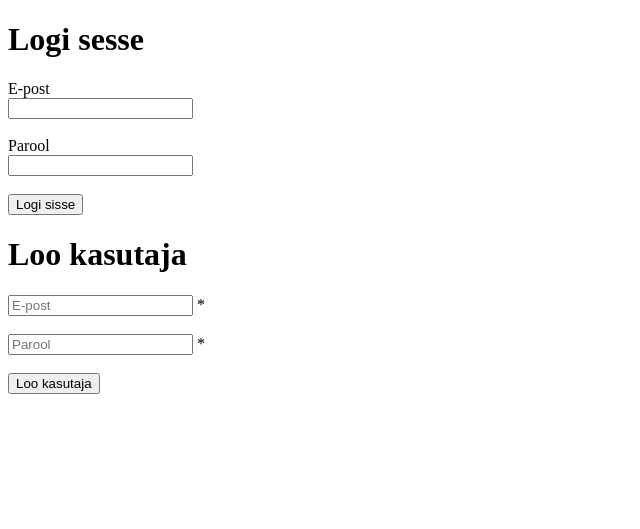
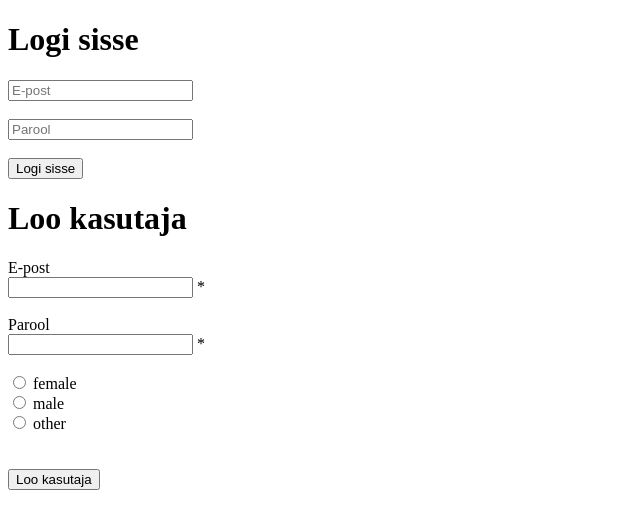
Before and after one commit to grim4ik/tund_4, a PHP site: page /login.php in a window 1280 px wide. Shown: the top 529 px of the page, without its empty margins (0-640 px from the left). Run offline with PHP 8.4, Linux system fonts and the light colour scheme.

Commit message:
login.php

```diff
--- a/login.php
+++ b/login.php
@@ -6,37 +6,60 @@
 
 	//var_dump($_POST);
 
-		$singupEmailError = "*";
+	//MUTUJAD
+	$signupEmailError = "*";
+	$signupEmail = "";
 
 	//kas keegi vajutas nuppu ja see on olemas
 
-	if (isset($_POST["singupEmail"])) {
+	if (isset ($_POST["signupEmail"])) {
 
-		//on oleam
+		//on olemas
 		// kas epost on tühi
-		if (empty($_POST["sinupEmail"])) {
+		if (empty ($_POST["signupEmail"])) {
+
 			// on tühi
+			$signupEmailError = "* Väli on kohustuslik!";
 
-			$singupEmailError = "*Väli on kosustuslik";
-		}
+		} else {
+			//email on olemas õige
+			$signupEmail = $_POST["signupEmail"];
 		}
 
-	//////////////////////////////////////////////////////
+	}
 
-			$singupPasswordError = "*";
+	$signupPasswordError = "*";
 
-	if (isset($_POST["singupPassword"])) {
+	if (isset ($_POST["signupPassword"])) {
 
-		if (empty($_POST["sinupPassword"])) {
+		if (empty ($_POST["signupPassword"])) {
 
-			$singupPasswordError = "*Väli on kosustuslik";
+			$signupPasswordError = "* Väli on kohustuslik!";
+
 		} else {
+
 			// parool ei olnud tühi
-			if ( strlen($_POST["singupPassword"]) < 8 )  {
 
-				$singupPasswordError = "* Parool peab olema vähemalt 8 tähemärkki pikk!";
+			if ( strlen($_POST["signupPassword"]) < 8 ) {
+
+				$signupPasswordError = "* Parool peab olema vähemalt 8 tähemärkki pikk!";
+
 			}
+
 		}
+
+	}
+
+	//vaikimisi väärtus
+	$gender = "";
+
+	if (isset ($_POST["gender"])) {
+		if (empty ($_POST["gender"])) {
+			$genderError = "* Väli on kohustuslik!";
+		} else {
+			$gender = $_POST["gender"];
+		}
+
 	}
 
 ?>
@@ -48,16 +71,15 @@
 	</head>
 	<body>
 
-	<h1>Logi sesse</h1>
+		<h1>Logi sisse</h1>
 
 		<form method="POST" >
-	    <label>E-post</label><br>
-		<input name="loginEmail" type="email">
+
+			<input name="loginEmail" placeholder="E-post" type="email">
 
 			<br><br>
 
-		<label>Parool</label><br>
-		<input name="loginPassword" type="password">
+			<input name="loginPassword" placeholder="Parool" type="password">
 
 			<br><br>
 
@@ -65,15 +87,38 @@
 
 		</form>
 
-
 		<h1>Loo kasutaja</h1>
 
 		<form method="POST" >
-		<input name="singupEmail" placeholder="E-post" type="email">  <?php echo $singupEmailError; ?>
+
+			<label>E-post</label><br>
+			<input name="signupEmail" type="email" value="<?=$signupEmail;?>"> <?php echo $signupEmailError; ?>
 
 			<br><br>
 
-		<input name="singupPassword" placeholder="Parool" type="password">  <?php echo $singupPasswordError; ?>
+			<label>Parool</label><br>
+			<input name="signupPassword" type="password"> <?php echo $signupPasswordError; ?>
+
+			<br><br>
+
+			<?php if ($gender == "female") { ?>
+				<input type="radio" name="gender" value="female" checked> female<br>
+			<?php } else { ?>
+				<input type="radio" name="gender" value="female" > female<br>
+			<?php } ?>
+
+			<?php if ($gender == "male") { ?>
+				<input type="radio" name="gender" value="male" checked> male<br>
+			<?php } else { ?>
+				<input type="radio" name="gender" value="male" > male<br>
+			<?php } ?>
+
+
+			<?php if ($gender == "other") { ?>
+				<input type="radio" name="gender" value="other" checked> other<br>
+			<?php } else { ?>
+				<input type="radio" name="gender" value="other" > other<br>
+			<?php } ?>
 
 			<br><br>
 
@@ -81,5 +126,6 @@
 
 		</form>
 
+
 	</body>
 </html>
```
Lines whose indentation alone changed are shown as unchanged.
